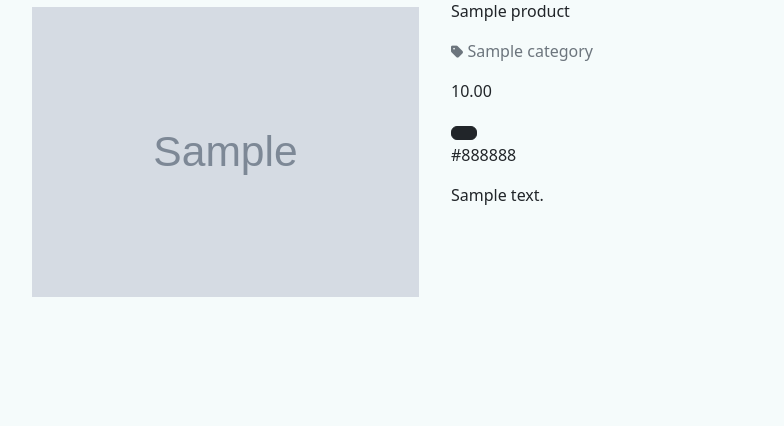
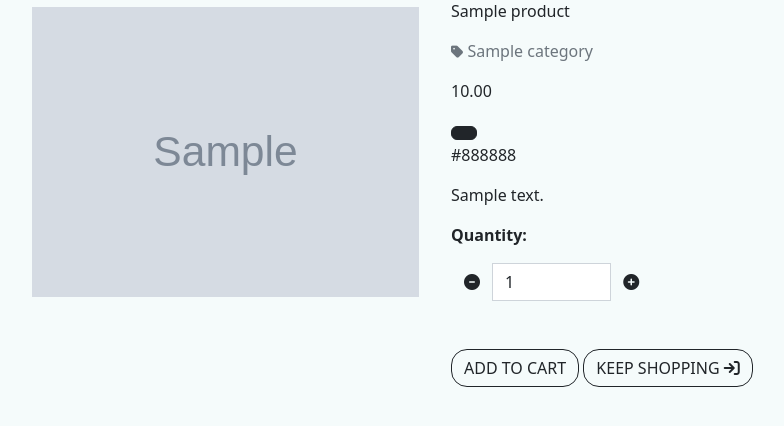
Before and after one commit to KlaudiaMatysiak/plushies, a Django app: page /shop/1 in a window 1280 px wide. Shown: the part 170-596 px from the top of the page, without its empty margins (201-985 px from the left). Run offline with Django 3.2, Linux system fonts and the light colour scheme; tables that the repository leaves empty hold one stand-in row (values such as "Sample post"); grey boxes marked "Sample" are stand-in pictures; parts of the project's set-up code (start-up, migrations or seed data) failed here and were passed over.

Commit message:
Add form for adding products with selected quantity

```diff
--- a/products/templates/products/show_product.html
+++ b/products/templates/products/show_product.html
@@ -29,6 +29,42 @@
             {% endfor %}
             <p>{{ product.color }}</p>
             <p>{{ product.description}}</p>
+            <form class="form" action="{% url 'add_to_cart' product.id %}" method="POST">
+                {% csrf_token %}
+                <div class="form-row">
+                    <div class="col-12">
+                        <p class="mt-3"><strong>Quantity:</strong></p>
+                        <div class="form-group w-50">
+                            <div class="input-group input-group-{{ product.id }}">
+                                <div class="input-group-prepend">
+                                    <button class="decrement-qty btn border-4 decrement-qty_{{ product.id }}"
+                                        data-item_id="{{ product.id }}">
+                                        <i class="fa-solid fa-circle-minus"></i>
+                                    </button>
+                                </div>
+                                <input class="form-control qty_input id_qty_{{ product.id }}" type="number" name="quantity" value="1" min="1"
+                                    max="99" data-item_id="{{ product.id }}">
+                                <div class="input-group-append">
+                                    <button class="increment-qty btn border-4 increment-qty_{{ product.id }}"
+                                        data-item_id="{{ product.id }}">
+                                        <i class="fa-solid fa-circle-plus"></i>
+                                    </button>
+                                </div>
+                            </div>
+                        </div>
+                    </div>
+
+                    <div class="col-12">
+                        <input type="submit" class="btn btn-outline-dark rounded-4 text-uppercase mt-5"
+                            value="Add to Cart">
+                        <a href="{% url 'shop' %}" class="btn btn-outline-dark rounded-4 mt-5">
+                            <span class="text-uppercase">Keep Shopping</span>
+                            <i class="fa-solid fa-arrow-right-to-bracket"></i>
+                        </a>
+                    </div>
+                    <input type="hidden" name="redirect_url" value="{{ request.path }}">
+                </div>
+            </form>
         </div>
     </div>
 </div>
```
